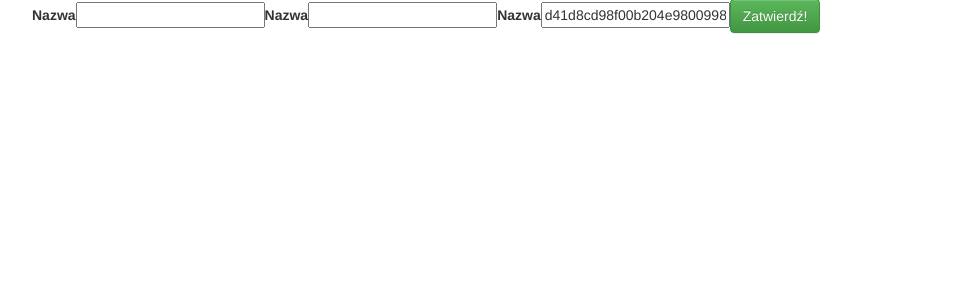
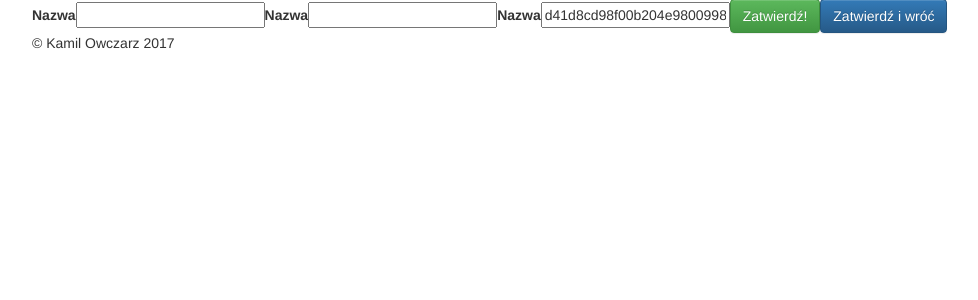
Before and after one commit to M1ST4KE/inf_proj, a PHP site: page /php/edit.php?id=1 in a window 1280 px wide. Shown: the part 51-351 px from the top of the page, without its empty margins (38-1016 px from the left). Run offline with PHP 8.4, Linux system fonts and the light colour scheme; the visitor is signed in with stand-in values (Sample User, id 1); data that the repository does not hold is empty; a stand-in replaces the project's code that opens the database connection.

Commit message:
edit update

```diff
--- a/php/edit.php
+++ b/php/edit.php
@@ -101,8 +101,12 @@ if (!($prev['prev_lvl'] - $pr['prev_lvl'] >= 0 || $id != $prev['id'])) {
         echo '<label for="nazwa">Nazwa</label>';
         echo '<input type="text" name="nazwa" value="' . md5($row['password']) . '"/>';
         echo '<button type="submit" class="btn btn-success">Zatwierdź!</button>';
+        echo '<a type="submit" href="../users.php" role="button" class="btn btn-primary">Zatwierdź i wróć</a>';
         echo "</form>";
         ?>
+        <footer>
+            <p>&copy; Kamil Owczarz 2017</p>
+        </footer>
     </div> <!-- /container -->
 <?php } ?>
 </body>
```
